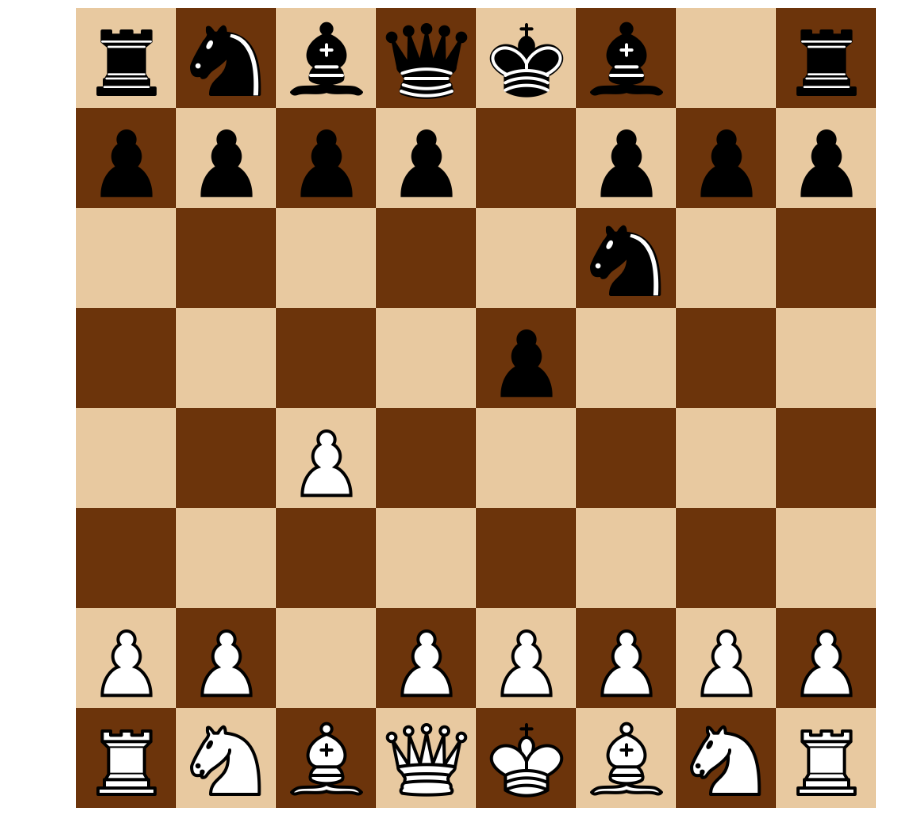
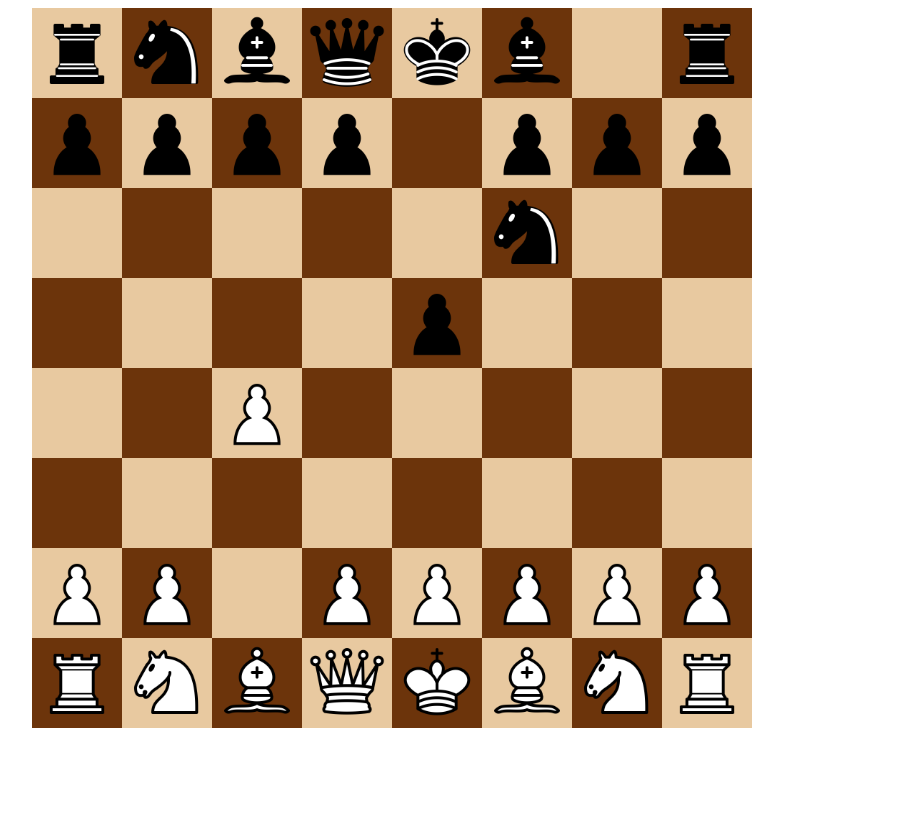
Before and after one commit to otson/Chess, an Angular app: page / in a window 1280 px wide. Shown: the whole page, without its empty margins (248-1155 px from the left). Built offline with nearby package versions, Linux system fonts and the light colour scheme.

Commit message:
scale board dynamically to screen

```diff
--- a/src/app/chess-board/chess-board.component.css
+++ b/src/app/chess-board/chess-board.component.css
@@ -1,10 +1,11 @@
 .container {
   display: grid;
-  grid-template-columns:  repeat(8, 100px);
-  grid-template-rows:  repeat(8, 100px);
-  grid-gap: 0px;
+  grid-template-columns:  repeat(8, minmax(3vmin, 1fr));
+  grid-template-rows:  repeat(8, minmax(3vmin, 1fr));
+  grid-gap: 0;
   margin: auto;
-  width: 50%;
+  height: 90vmin;
+  width: 90vmin;
 }
 .container div {
   aspect-ratio: 1;
@@ -26,7 +27,6 @@
   max-width: 100%;
   text-align: center;
   vertical-align: middle;
-  line-height: 100px;
   user-select: none;
   -webkit-user-select: none;
   -moz-user-select: none;
@@ -43,7 +43,6 @@ img {
   max-width: 95%;
   text-align: center;
   vertical-align: middle;
-  line-height: 95px;
   user-select: none;
   -webkit-user-select: none;
   -moz-user-select: none;
```
